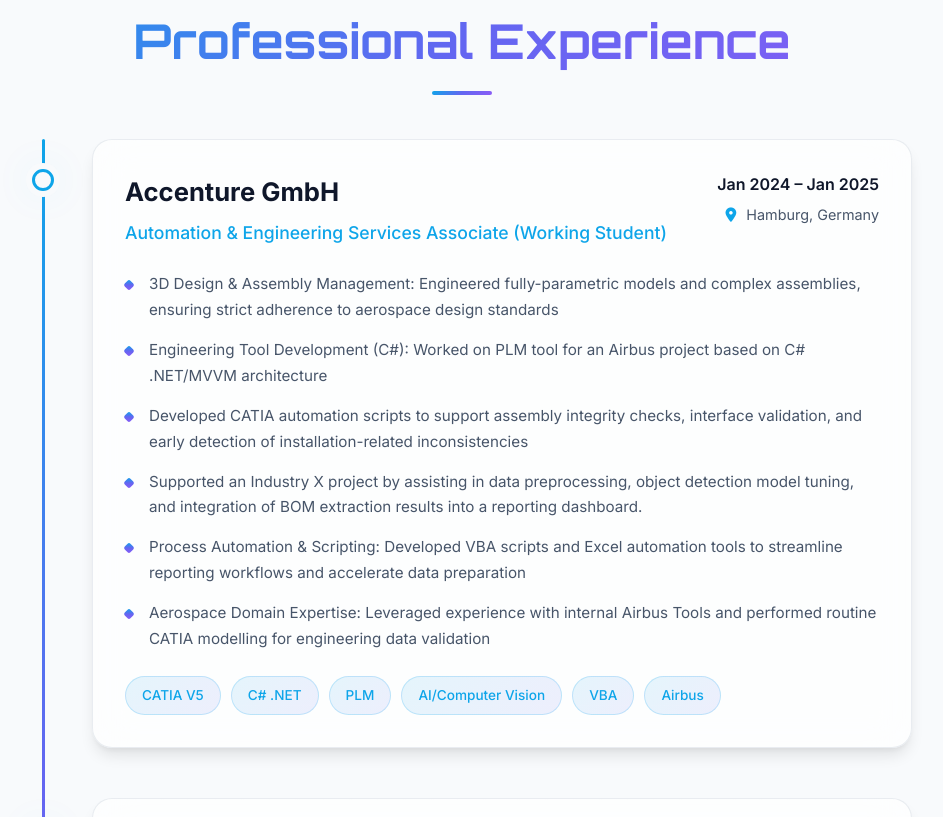
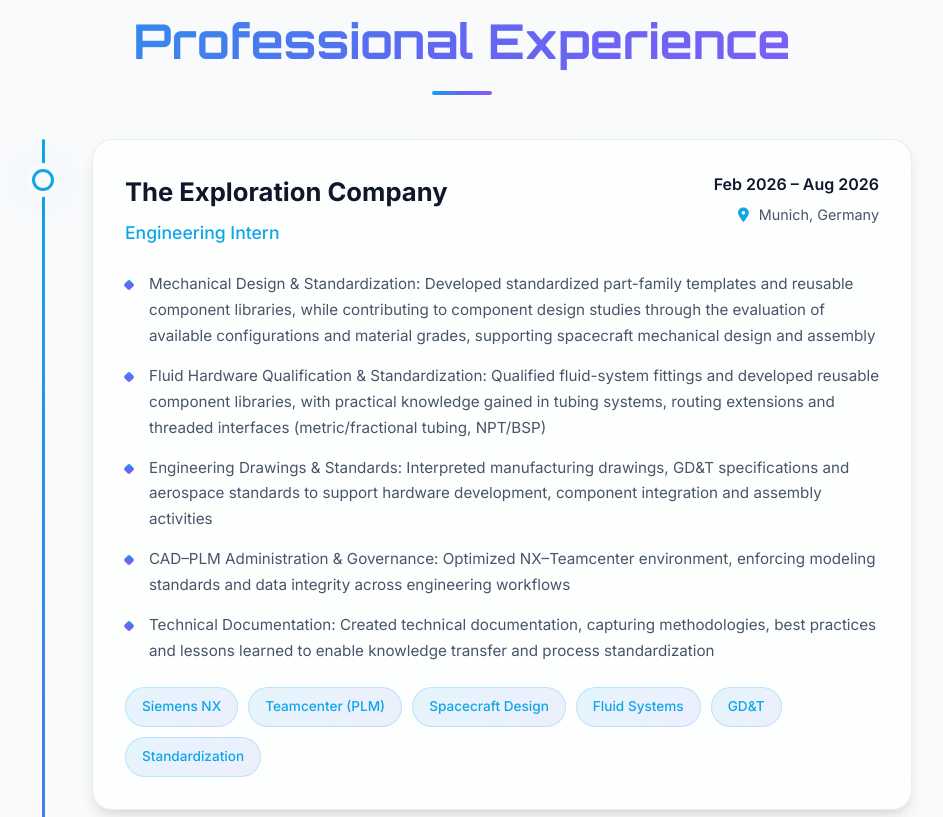
Before and after one commit to Shiv07102000/portfolio, a plain HTML site: page index.html in a window 1280 px wide. Shown: the part 1643-2460 px from the top of the page, without its empty margins (178-1121 px from the left). Drawn offline with Linux system fonts and the light colour scheme.

Commit message:
Add Engineering Intern experience at The Exploration Company

```diff
--- a/index.html
+++ b/index.html
@@ -137,7 +137,7 @@
                 </div>
                 <div class="about-stats">
                     <div class="stat-card fade-in">
-                        <span class="stat-number" data-count="2">0</span>
+                        <span class="stat-number" data-count="3">0</span>
                         <span class="stat-suffix">+</span>
                         <span class="stat-label" data-en="Years Experience" data-de="Jahre Erfahrung">Years
                             Experience</span>
@@ -166,6 +166,51 @@
             <h2 class="section-title" data-en="Professional Experience" data-de="Berufserfahrung">Professional
                 Experience</h2>
             <div class="timeline">
+                <!-- The Exploration Company -->
+                <div class="timeline-item fade-in-left">
+                    <div class="timeline-marker"></div>
+                    <div class="timeline-content glass-card">
+                        <div class="timeline-header">
+                            <div>
+                                <h3>The Exploration Company</h3>
+                                <p class="timeline-role"
+                                    data-en="Engineering Intern"
+                                    data-de="Ingenieur-Praktikant">Engineering Intern</p>
+                            </div>
+                            <div class="timeline-meta">
+                                <span class="timeline-date">Feb 2026 – Aug 2026</span>
+                                <span class="timeline-location"><i class="fas fa-map-marker-alt"></i> Munich,
+                                    Germany</span>
+                            </div>
+                        </div>
+                        <ul class="timeline-details">
+                            <li data-en="Mechanical Design & Standardization: Developed standardized part-family templates and reusable component libraries, while contributing to component design studies through the evaluation of available configurations and material grades, supporting spacecraft mechanical design and assembly"
+                                data-de="Mechanisches Design & Standardisierung: Entwicklung standardisierter Teilefamilien-Vorlagen und wiederverwendbarer Komponentenbibliotheken sowie Mitwirkung an Designstudien durch Bewertung verfügbarer Konfigurationen und Materialgüten zur Unterstützung des Raumfahrzeug-Designs">
+                                Mechanical Design & Standardization: Developed standardized part-family templates and reusable component libraries, while contributing to component design studies through the evaluation of available configurations and material grades, supporting spacecraft mechanical design and assembly</li>
+                            <li data-en="Fluid Hardware Qualification & Standardization: Qualified fluid-system fittings and developed reusable component libraries, with practical knowledge gained in tubing systems, routing extensions and threaded interfaces (metric/fractional tubing, NPT/BSP)"
+                                data-de="Qualifizierung & Standardisierung von Fluid-Hardware: Qualifizierung von Armaturen für Fluidsysteme und Entwicklung wiederverwendbarer Komponentenbibliotheken mit praktischen Kenntnissen in Rohrsystemen, Leitungsführungen und Gewindeschnittstellen (metrisch/zöllig, NPT/BSP)">
+                                Fluid Hardware Qualification & Standardization: Qualified fluid-system fittings and developed reusable component libraries, with practical knowledge gained in tubing systems, routing extensions and threaded interfaces (metric/fractional tubing, NPT/BSP)</li>
+                            <li data-en="Engineering Drawings & Standards: Interpreted manufacturing drawings, GD&T specifications and aerospace standards to support hardware development, component integration and assembly activities"
+                                data-de="Technische Zeichnungen & Standards: Interpretation von Fertigungszeichnungen, GD&T-Spezifikationen und Luft- und Raumfahrtstandards zur Unterstützung der Hardwareentwicklung, Komponentenintegration und Montageaktivitäten">
+                                Engineering Drawings & Standards: Interpreted manufacturing drawings, GD&T specifications and aerospace standards to support hardware development, component integration and assembly activities</li>
+                            <li data-en="CAD–PLM Administration & Governance: Optimized NX–Teamcenter environment, enforcing modeling standards and data integrity across engineering workflows"
+                                data-de="CAD-PLM-Administration & Governance: Optimierung der NX-Teamcenter-Umgebung, Durchsetzung von Modellierungsstandards und Datenintegrität über Engineering-Workflows hinweg">
+                                CAD–PLM Administration & Governance: Optimized NX–Teamcenter environment, enforcing modeling standards and data integrity across engineering workflows</li>
+                            <li data-en="Technical Documentation: Created technical documentation, capturing methodologies, best practices and lessons learned to enable knowledge transfer and process standardization"
+                                data-de="Technische Dokumentation: Erstellung technischer Dokumentationen zur Erfassung von Methodiken, Best Practices und Lessons Learned zur Ermöglichung von Wissenstransfer und Prozessstandardisierung">
+                                Technical Documentation: Created technical documentation, capturing methodologies, best practices and lessons learned to enable knowledge transfer and process standardization</li>
+                        </ul>
+                        <div class="timeline-tags">
+                            <span class="tag">Siemens NX</span>
+                            <span class="tag">Teamcenter (PLM)</span>
+                            <span class="tag">Spacecraft Design</span>
+                            <span class="tag">Fluid Systems</span>
+                            <span class="tag">GD&T</span>
+                            <span class="tag">Standardization</span>
+                        </div>
+                    </div>
+                </div>
+
                 <!-- Accenture -->
                 <div class="timeline-item fade-in-left">
                     <div class="timeline-marker"></div>
@@ -388,6 +433,7 @@
                 <div class="tools-grid">
                     <div class="tool-item"><i class="fas fa-drafting-compass"></i> CATIA V5</div>
                     <div class="tool-item"><i class="fas fa-cube"></i> Siemens NX</div>
+                    <div class="tool-item"><i class="fas fa-sitemap"></i> Teamcenter (PLM)</div>
                     <div class="tool-item"><i class="fas fa-shapes"></i> SolidWorks</div>
                     <div class="tool-item"><i class="fab fa-python"></i> Python</div>
                     <div class="tool-item"><i class="fas fa-code"></i> C# (.NET)</div>
```
